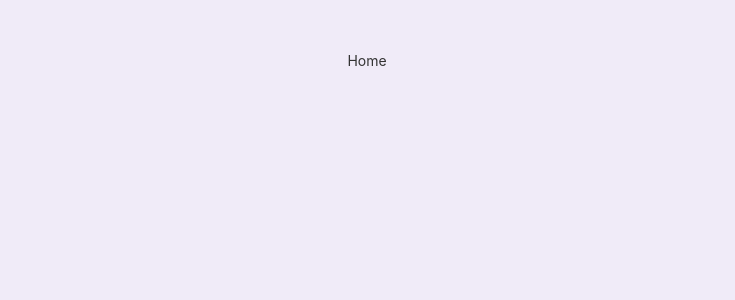
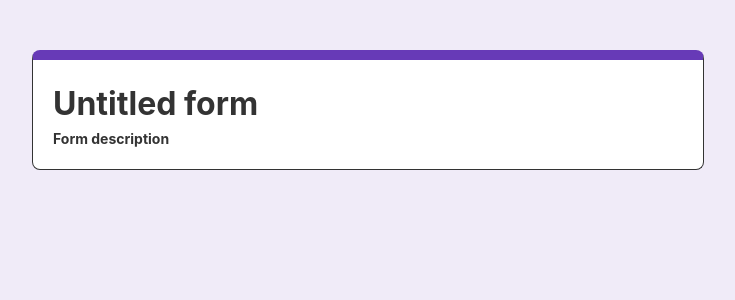
Before and after one commit to Deemou/google-form, a React (Vite) app: page / in a window 1280 px wide. Shown: the top 300 px of the page, without its empty margins (273-1008 px from the left). Built offline with nearby package versions, Linux system fonts and the light colour scheme.

Commit message:
feat: add form-title-section

```diff
--- a/src/app/slices/contentSlice.ts
+++ b/src/app/slices/contentSlice.ts
@@ -13,13 +13,14 @@ interface IQuestion {
   optionList: string[];
   hasEtc: boolean;
   isRequired: boolean;
+  isFocused: boolean;
   chosenOptions: string[];
   etcInput: string;
   isError: false;
 }
 
 interface IcontentSlice {
-  questions: [IQuestion];
+  questions: IQuestion[];
 }
 
 const defaultQuestion: IQuestion = {
@@ -28,6 +29,7 @@ const defaultQuestion: IQuestion = {
   optionList: ['Option 1'],
   hasEtc: false,
   isRequired: false,
+  isFocused: false,
   chosenOptions: [],
   etcInput: '',
   isError: false
@@ -108,6 +110,14 @@ const contentSlice = createSlice({
       state.questions[index].isRequired = !state.questions[index].isRequired;
     },
 
+    setFocusedStatusAt: (
+      state,
+      action: PayloadAction<{ index: number; status: boolean }>
+    ) => {
+      const { index, status } = action.payload;
+      state.questions[index].isFocused = status;
+    },
+
     setEtcStatusAt: (
       state,
       action: PayloadAction<{ index: number; status: boolean }>
@@ -128,6 +138,7 @@ export const {
   addOptionAt,
   removeOptionAt,
   toggleRequiredAt,
+  setFocusedStatusAt,
   setEtcStatusAt
 } = contentSlice.actions;
 
--- a/src/app/slices/titleSlice.ts
+++ b/src/app/slices/titleSlice.ts
@@ -3,11 +3,13 @@ import { createSlice, PayloadAction } from '@reduxjs/toolkit';
 interface ItitleSlice {
   title: string;
   description: string;
+  isFocused: boolean;
 }
 
 const initialState: ItitleSlice = {
   title: 'Untitled form',
-  description: ''
+  description: '',
+  isFocused: false
 };
 
 const titleSlice = createSlice({
@@ -24,10 +26,15 @@ const titleSlice = createSlice({
     ) => {
       const { description } = action.payload;
       state.description = description;
+    },
+    setFocusedStatus: (state, action: PayloadAction<{ status: boolean }>) => {
+      const { status } = action.payload;
+      state.isFocused = status;
     }
   }
 });
 
-export const { updateTitle, updateDescription } = titleSlice.actions;
+export const { updateTitle, updateDescription, setFocusedStatus } =
+  titleSlice.actions;
 
 export default titleSlice.reducer;
--- /dev/null
+++ b/src/components/form-title-section.tsx
@@ -0,0 +1,73 @@
+import { useAppDispatch, useAppSelector } from '@/app/hooks';
+import {
+  updateTitle,
+  updateDescription,
+  setFocusedStatus
+} from '@app/slices/titleSlice';
+import '@styles/style.scss';
+import '@styles/form-title.scss';
+
+export default function FormTitleSection() {
+  const dispatch = useAppDispatch();
+  const { title, description, isFocused } = useAppSelector(
+    (state) => state.titleSlice
+  );
+
+  const onTitleSectionClick = () => {
+    dispatch(setFocusedStatus({ status: true }));
+  };
+
+  const onTitleSectionBlur = () => {
+    dispatch(setFocusedStatus({ status: false }));
+  };
+
+  const onTitleBlur = (e: React.FocusEvent<HTMLDivElement>) => {
+    dispatch(updateTitle({ title: e.target.innerText }));
+  };
+
+  const onDescriptionBlur = (e: React.FocusEvent<HTMLDivElement>) => {
+    dispatch(updateDescription({ description: e.target.innerText }));
+  };
+
+  return (
+    <>
+      <section
+        onMouseDown={onTitleSectionClick}
+        onBlur={onTitleSectionBlur}
+        className={`form-title-section ${isFocused ? 'focus' : ''}`}
+      >
+        {isFocused ? (
+          <>
+            <div
+              placeholder="Form title"
+              onBlur={onTitleBlur}
+              contentEditable
+              suppressContentEditableWarning={true}
+              role="textbox"
+              className="form-title textbox"
+            >
+              {title}
+            </div>
+            <div
+              placeholder="Form description"
+              onBlur={onDescriptionBlur}
+              contentEditable
+              suppressContentEditableWarning={true}
+              role="textbox"
+              className="form-description textbox"
+            >
+              {description}
+            </div>
+          </>
+        ) : (
+          <>
+            <h1 className="form-title">{title || 'Untitled form'}</h1>
+            <h4 className="form-description">
+              {description || 'Form description'}
+            </h4>
+          </>
+        )}
+      </section>
+    </>
+  );
+}
--- a/src/routes/home.tsx
+++ b/src/routes/home.tsx
@@ -1,3 +1,9 @@
+import FormTitleSection from '@/components/form-title-section';
+
 export default function Home() {
-  return <div>Home</div>;
+  return (
+    <div>
+      <FormTitleSection />
+    </div>
+  );
 }
--- a/src/styles/_reset.scss
+++ b/src/styles/_reset.scss
@@ -10,7 +10,6 @@
 
 body {
   font-family: 'Helvetica', 'Arial', sans-serif;
-  font-size: 14px;
   line-height: 1.5;
   color: #333;
 }
--- a/src/styles/_vars.scss
+++ b/src/styles/_vars.scss
@@ -1,3 +1,5 @@
+$white: #fff;
 $white-lilac: #f0ebf8;
 $purple-heart: #673ab7;
 $royal-blue: #4285f4;
+$light-grey: #dadce0;
--- a/src/styles/app.scss
+++ b/src/styles/app.scss
@@ -1,7 +1,10 @@
 @import './vars';
 
 .wrapper {
-  display: flex;
-  justify-content: center;
+  margin: auto;
+  width: 770px;
+  min-width: 250px;
   padding: 50px;
+  padding-bottom: 64px;
+  word-wrap: break-word;
 }
--- /dev/null
+++ b/src/styles/form-title.scss
@@ -0,0 +1,13 @@
+@import 'vars';
+
+.form-title-section {
+  border-top: 10px solid $purple-heart;
+}
+
+.form-title {
+  font-size: 32px;
+}
+
+.form-description {
+  font-size: 14px;
+}
--- a/src/styles/style.scss
+++ b/src/styles/style.scss
@@ -10,3 +10,25 @@ button {
   border: none;
   cursor: pointer;
 }
+
+section {
+  display: flex;
+  flex-direction: column;
+  border: 1px solid;
+  border-radius: 8px;
+  background-color: $white;
+  width: calc(100% + 2px);
+  padding: 20px;
+}
+
+.textbox {
+  overflow-wrap: break-word;
+  outline: none;
+  border-bottom: 1px solid $light-grey;
+  line-height: 40px;
+}
+
+.focus {
+  box-shadow: 0 2px 1px -1px rgba(0, 0, 0, 0.2),
+    0 1px 1px 0 rgba(0, 0, 0, 0.141), 0 1px 3px 0 rgba(0, 0, 0, 0.122);
+}
```
